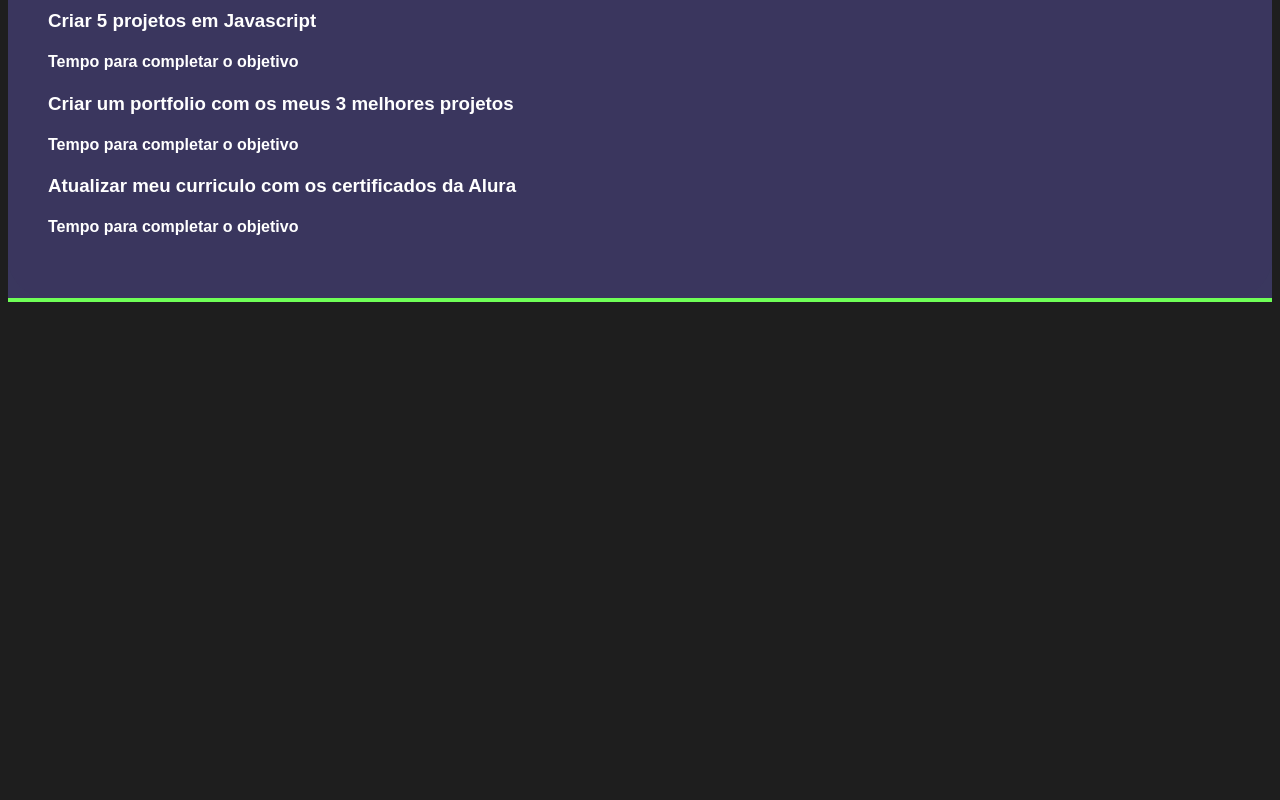
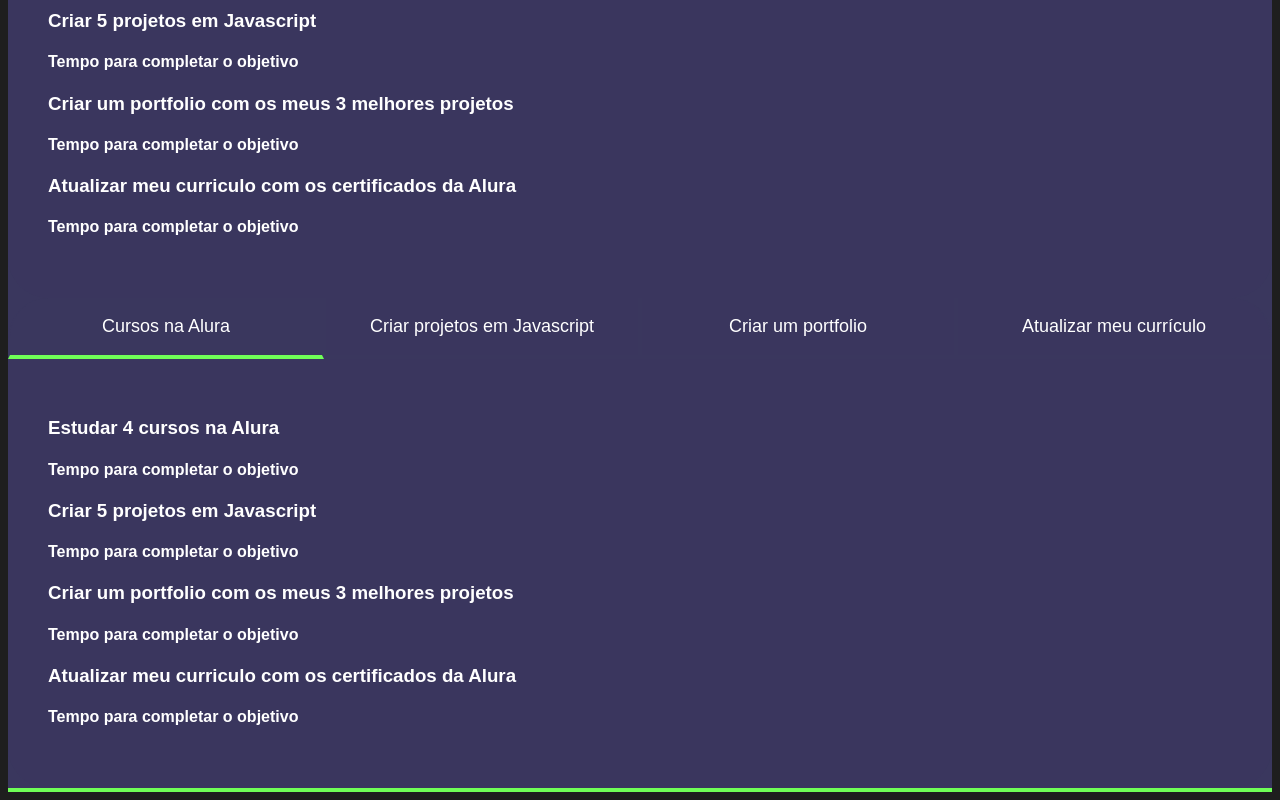
Before and after one commit to all-game-xupa/gb-ingui-a, a plain HTML site: page index.html in a window 1280 px wide. Shown: the part 2065-2865 px from the top of the page. Before the commit the page ends 2375 px from the top, so only its background shows below. Drawn offline with Linux system fonts and the light colour scheme.

Commit message:
Update index.html

```diff
--- a/index.html
+++ b/index.html
@@ -118,3 +118,29 @@
         <h4 class="aba-conteudo-titulo-secundario">Tempo para completar o objetivo</h4>
     </div>
 </div>
+<div class="conteudo">
+    <div class="botoes">
+        <button class="botao ativo">Cursos na Alura</button>
+        <button class="botao">Criar projetos em Javascript</button>
+        <button class="botao">Criar um portfolio</button>
+        <button class="botao">Atualizar meu currículo</button>
+    </div>
+    <div class="abas-textos">
+        <div class="aba-conteudo">
+            <h3 class="aba-conteudo-titulo-principal">Estudar 4 cursos na Alura</h3>
+            <h4 class="aba-conteudo-titulo-secundario">Tempo para completar o objetivo</h4>
+        </div>
+        <div class="aba-conteudo">
+            <h3 class="aba-conteudo-titulo-principal">Criar 5 projetos em Javascript</h3>
+            <h4 class="aba-conteudo-titulo-secundario">Tempo para completar o objetivo</h4>
+        </div>
+        <div class="aba-conteudo">
+            <h3 class="aba-conteudo-titulo-principal">Criar um portfolio com os meus 3 melhores projetos</h3>
+            <h4 class="aba-conteudo-titulo-secundario">Tempo para completar o objetivo</h4>
+        </div>
+        <div class="aba-conteudo">
+            <h3 class="aba-conteudo-titulo-principal">Atualizar meu curriculo com os certificados da Alura</h3>
+            <h4 class="aba-conteudo-titulo-secundario">Tempo para completar o objetivo</h4>
+        </div>
+    </div>
+</div>
```
